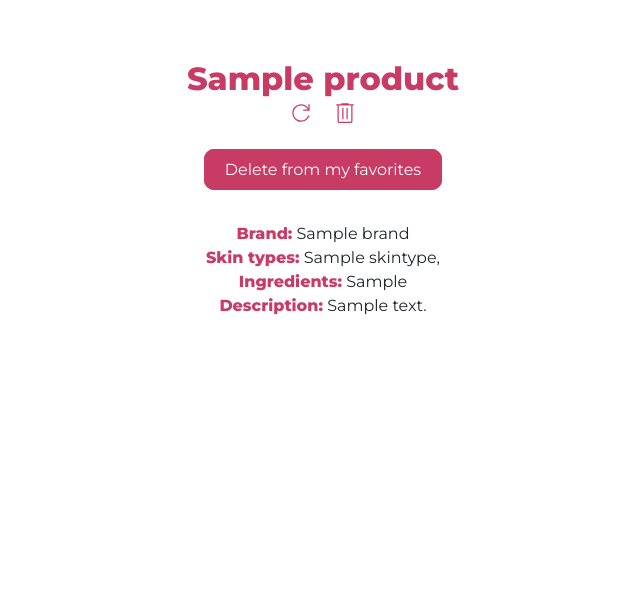
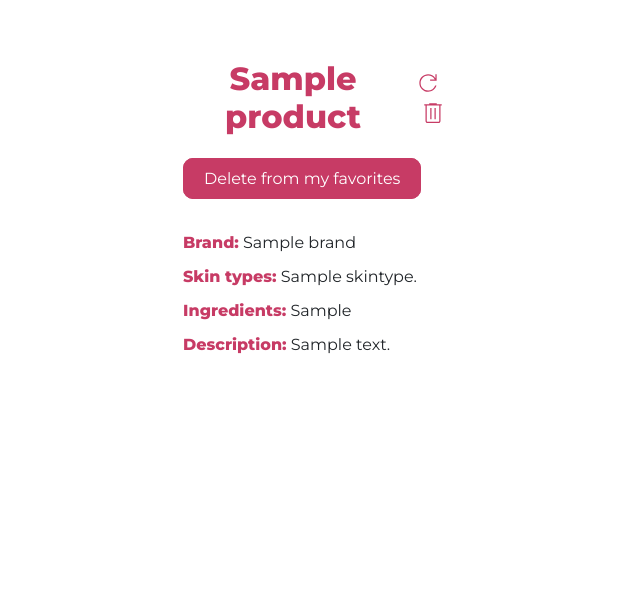
Before and after one commit to nailia-mamiedova/skincare-cosmetics-service, a Django app: page /products/1/detail/ in a window 1280 px wide. Shown: the part 88-685 px from the top of the page, without its empty margins (317-957 px from the left). Run offline with Django 4.2, Linux system fonts and the light colour scheme; a user stored in the database is signed in; tables that the repository leaves empty hold one stand-in row (values such as "Sample post").

Commit message:
Add styles for product detail page & fix identation

```diff
--- a/static/css/styles.css
+++ b/static/css/styles.css
@@ -341,3 +341,21 @@ button {
 .custom-form {
     padding: 0 400px;
 }
+
+.custom-product-detail {
+    padding: 0 300px;
+}
+
+.custom-detail-top {
+    align-items: center;
+    display: flex;
+    justify-content: space-between;
+}
+
+.custom-detail-content {
+    text-align: left;
+}
+
+.custom-detail-el:not(:last-child) {
+    padding-bottom: 10px;
+}
--- a/templates/cosmetics/product_detail.html
+++ b/templates/cosmetics/product_detail.html
@@ -3,14 +3,15 @@
 {% block title %}Product detail{% endblock %}
 
 {% block content %}
-<div class="custom-30px-padding-bottom">
+<div class="custom-product-detail">
+  <div class="custom-detail-top custom-30px-padding-bottom">
     <h1>{{ product.name }}</h1>
     <div>
       <a href="{% url 'cosmetics:product-update' pk=product.id%}" class="custom-update-delete"><img src="/static/icons/update.svg" alt=""></a>
       <a href="{% url 'cosmetics:product-delete' pk=product.id%}" class="custom-update-delete"><img src="/static/icons/delete.svg" alt=""></a>
     </div>
   </div>
-<div class="custom-40px-padding-bottom test-1">
+  <div class="custom-detail-top custom-40px-padding-bottom">
     <div>
       {% if product in user.favorite_products.all %}
         <a href="{% url 'cosmetics:add-remove-favorite' pk=product.id %}" class="custom-submit-button">
@@ -23,14 +24,15 @@
       {% endif %}
     </div>
   </div>
-<div>
-  <p><strong>Brand:</strong> {{ product.brand.name }}</p>
-  <p><strong>Skin types:</strong>
+  <div class="custom-detail-content">
+    <p class="custom-detail-el"><strong>Brand:</strong> {{ product.brand.name }}</p>
+    <p class="custom-detail-el"><strong>Skin types:</strong>
       {% for skin_type in product.skin_types.all %}
-      {{ skin_type.name }},
+        {{ skin_type.name }}{% if forloop.last %}.{% else %}, {% endif %}
       {% endfor %}
     </p>
-  <p><strong>Ingredients:</strong> {{ product.ingredients }}</p>
-  <p><strong>Description:</strong> {{ product.description }}</p>
+    <p class="custom-detail-el"><strong>Ingredients:</strong> {{ product.ingredients }}</p>
+    <p class="custom-detail-el"><strong>Description:</strong> {{ product.description }}</p>
+  </div>
 </div>
 {% endblock %}
```
Lines whose indentation alone changed are shown as unchanged.
